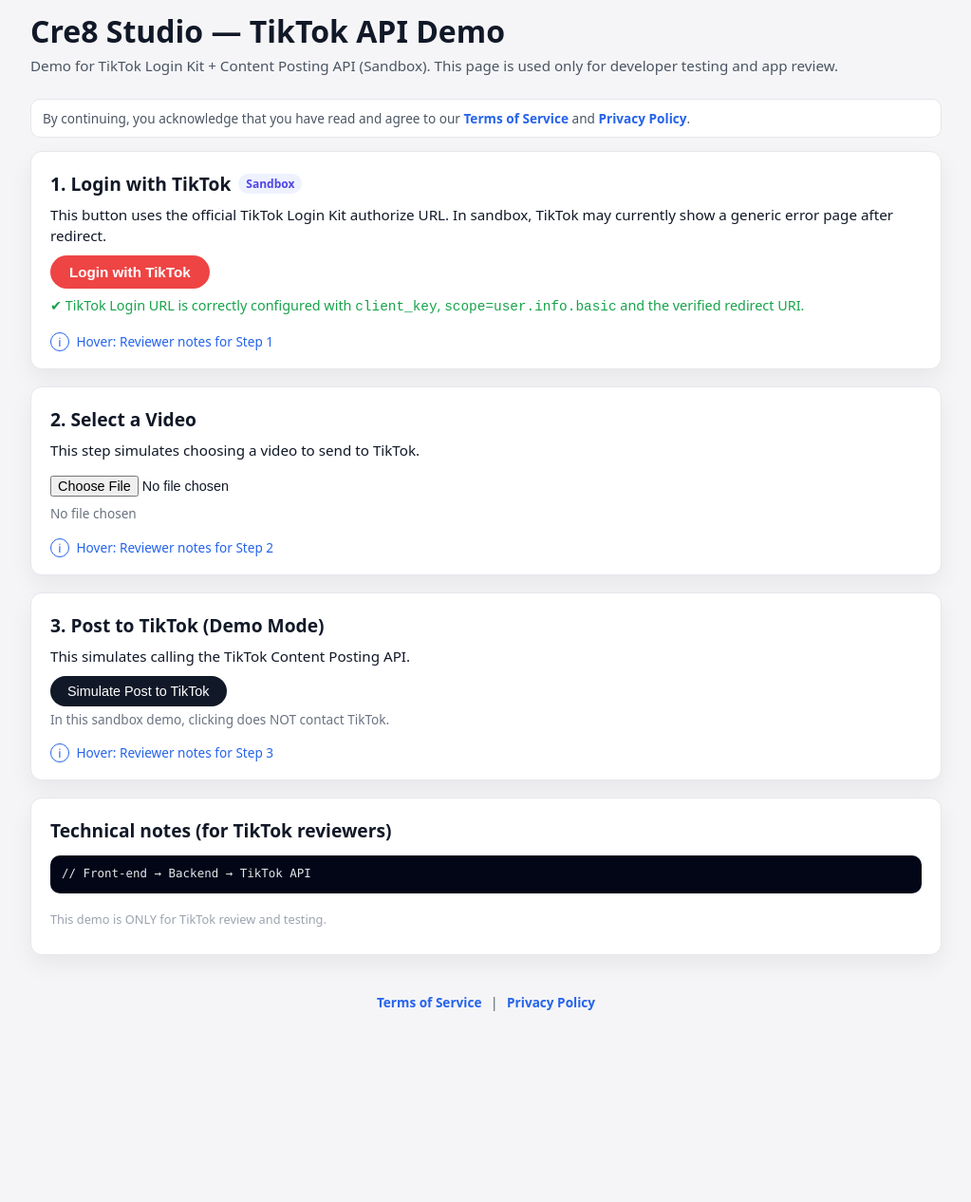
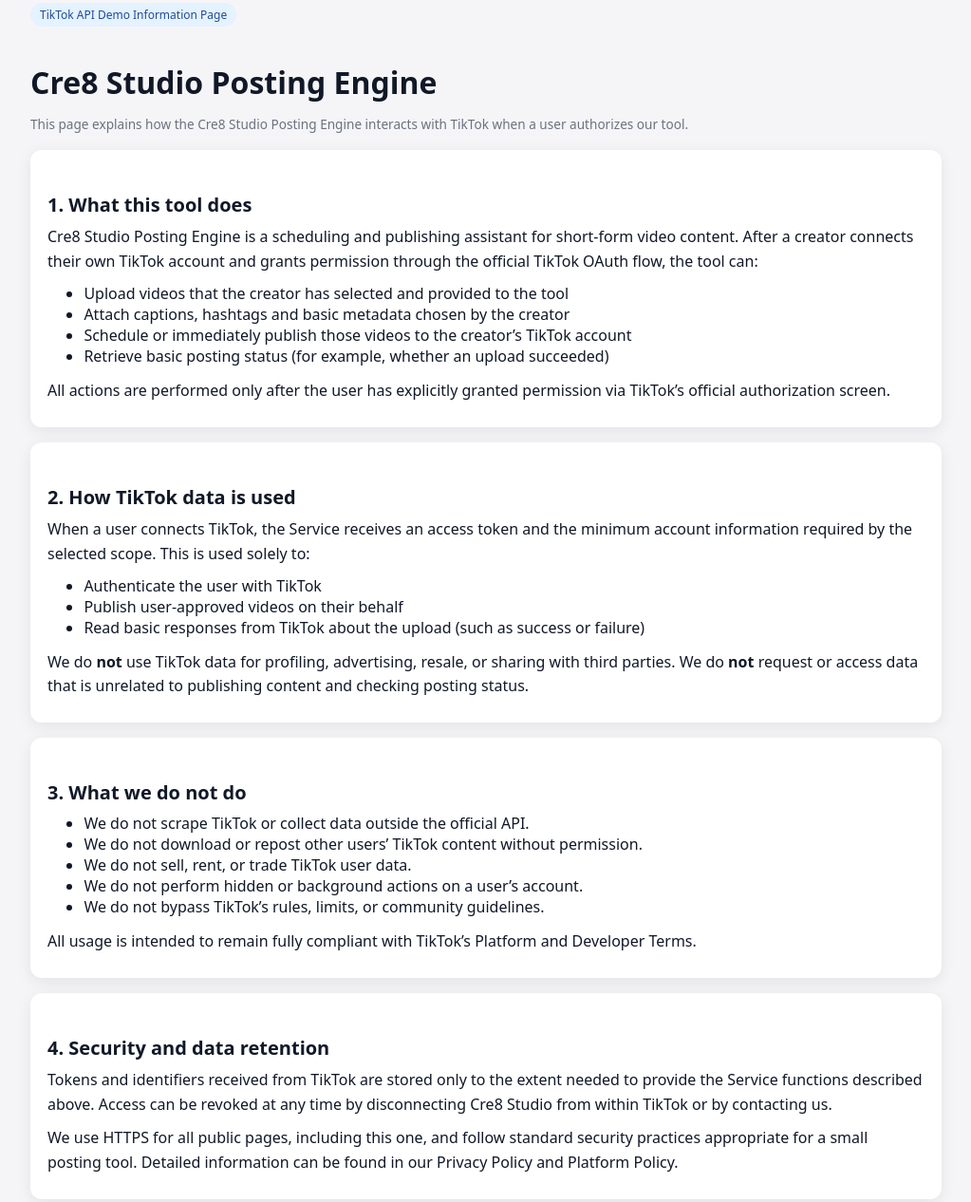
Before and after one commit to SirBM201/Cre8-Policy, a plain HTML site: page demo.html in a window 1280 px wide. Shown: the part 29-1295 px from the top of the page at 95% size, without its empty margins (128-1151 px from the left). Before the commit the page ends 1174 px from the top, so only its background shows below. Drawn offline with Linux system fonts and the light colour scheme.

Commit message:
Update demo.html

```diff
--- a/demo.html
+++ b/demo.html
@@ -16,369 +16,180 @@
 
     .page {
       max-width: 960px;
-      margin: 40px auto;
-      padding: 0 16px 40px;
+      margin: 0 auto;
+      padding: 32px 16px 48px;
     }
 
     h1 {
       font-size: 2rem;
-      margin-bottom: 0.25rem;
+      margin-bottom: 0.75rem;
     }
 
-    .subtitle {
-      margin-top: 0;
-      margin-bottom: 1.5rem;
-      color: #4b5563;
-      font-size: 0.95rem;
+    h2 {
+      font-size: 1.25rem;
+      margin-top: 1.75rem;
+      margin-bottom: 0.5rem;
     }
 
-    /* ==== New Legal Section Styling ==== */
-    .legal-notice {
-      font-size: 0.85rem;
-      color: #4b5563;
-      margin-bottom: 14px;
-      background: #fff;
-      border: 1px solid #e5e7eb;
-      padding: 10px 12px;
-      border-radius: 10px;
+    p {
+      line-height: 1.6;
+      margin: 0.4rem 0 0.6rem;
     }
 
-    .legal-notice a {
-      color: #2563eb;
-      text-decoration: none;
-      font-weight: 600;
+    ul {
+      margin: 0.4rem 0 0.8rem 1.2rem;
+      padding-left: 1.2rem;
     }
 
-    .legal-notice a:hover {
-      text-decoration: underline;
+    .badge {
+      display: inline-block;
+      padding: 4px 10px;
+      border-radius: 999px;
+      font-size: 0.75rem;
+      background: #e5f2ff;
+      color: #1f4b99;
+      margin-bottom: 1rem;
     }
-
-    .legal-footer {
-      text-align: center;
-      font-size: 0.85rem;
-      color: #4b5563;
-      margin-top: 40px;
-    }
-
-    .legal-footer a {
-      color: #2563eb;
-      text-decoration: none;
-      font-weight: 600;
-      margin: 0 6px;
-    }
-
-    .legal-footer a:hover {
-      text-decoration: underline;
-    }
-    /* ============================= */
 
     .card {
       background: #ffffff;
       border-radius: 12px;
-      padding: 20px 20px 18px;
-      margin-bottom: 18px;
-      box-shadow: 0 10px 24px rgba(15, 23, 42, 0.06);
-      border: 1px solid #e5e7eb;
+      padding: 16px 18px;
+      box-shadow: 0 4px 16px rgba(15, 23, 42, 0.08);
+      margin-top: 1rem;
     }
 
-    .card h2 {
-      margin-top: 0;
-      margin-bottom: 8px;
-      font-size: 1.2rem;
-      display: flex;
-      align-items: center;
-      gap: 8px;
+    a {
+      color: #1d4ed8;
+      text-decoration: underline;
     }
 
-    .badge {
-      display: inline-flex;
-      align-items: center;
-      padding: 2px 8px;
-      border-radius: 999px;
-      background: #eef2ff;
-      color: #4f46e5;
-      font-size: 0.75rem;
-      font-weight: 600;
+    .links {
+      margin-top: 1.5rem;
+      font-size: 0.95rem;
     }
 
-    p {
-      margin-top: 4px;
-      margin-bottom: 10px;
-      font-size: 0.95rem;
-      line-height: 1.45;
+    .links a {
+      margin-right: 12px;
     }
 
-    button.primary {
-      background: #ef4444;
-      border: none;
-      border-radius: 999px;
-      color: #ffffff;
-      padding: 9px 20px;
-      font-size: 0.95rem;
-      cursor: pointer;
-      font-weight: 600;
-    }
-
-    button.primary:hover {
-      background: #dc2626;
-    }
-
-    button.secondary {
-      background: #111827;
-      border: none;
-      border-radius: 999px;
-      color: #ffffff;
-      padding: 8px 18px;
-      font-size: 0.9rem;
-      cursor: pointer;
-      font-weight: 500;
-    }
-
-    button.secondary:hover {
-      background: #020617;
-    }
-
-    .status {
-      font-size: 0.9rem;
-      color: #16a34a;
-      margin-top: 8px;
-    }
-
-    .note {
+    .muted {
       font-size: 0.85rem;
       color: #6b7280;
-      margin-top: 4px;
-    }
-
-    input[type="file"] {
-      margin: 6px 0 4px;
-      font-size: 0.9rem;
-    }
-
-    .help {
-      display: inline-block;
-      position: relative;
-      margin-top: 6px;
-      font-size: 0.85rem;
-      color: #2563eb;
-      cursor: help;
-    }
-
-    .help::before {
-      content: "ℹ";
-      display: inline-flex;
-      align-items: center;
-      justify-content: center;
-      width: 18px;
-      height: 18px;
-      border-radius: 999px;
-      border: 1px solid #2563eb;
-      margin-right: 4px;
-      font-size: 0.8rem;
-    }
-
-    .help-text {
-      position: absolute;
-      left: 0;
-      top: 120%;
-      z-index: 20;
-      min-width: 260px;
-      max-width: 420px;
-      background: #111827;
-      color: #f9fafb;
-      padding: 10px 12px;
-      border-radius: 10px;
-      font-size: 0.78rem;
-      line-height: 1.4;
-      box-shadow: 0 10px 30px rgba(15, 23, 42, 0.4);
-      opacity: 0;
-      visibility: hidden;
-      transform: translateY(4px);
-      transition: opacity 0.15s ease-out, transform 0.15s ease-out,
-        visibility 0.15s;
-    }
-
-    .help:hover .help-text {
-      opacity: 1;
-      visibility: visible;
-      transform: translateY(0);
-    }
-
-    #tiktok-tech-notes { font-size: 0.9rem; }
-    #tiktok-tech-notes pre {
-      background: #020617;
-      color: #e5e7eb;
-      padding: 10px 12px;
-      border-radius: 10px;
-      overflow-x: auto;
-      font-size: 0.78rem;
-      line-height: 1.5;
-    }
-
-    #tiktok-tech-notes code {
-      font-family: ui-monospace, SFMono-Regular, Menlo, Monaco, Consolas,
-        "Liberation Mono", "Courier New", monospace;
-    }
-
-    .footer-note {
-      font-size: 0.8rem;
-      color: #9ca3af;
-      margin-top: 18px;
     }
   </style>
 </head>
 
 <body>
   <div class="page">
-    <h1>Cre8 Studio — TikTok API Demo</h1>
-    <p class="subtitle">
-      Demo for TikTok Login Kit + Content Posting API (Sandbox).
-      This page is used only for developer testing and app review.
+    <span class="badge">TikTok API Demo Information Page</span>
+
+    <h1>Cre8 Studio Posting Engine</h1>
+    <p class="muted">
+      This page explains how the Cre8 Studio Posting Engine interacts with TikTok when a
+      user authorizes our tool.
     </p>
 
-    <!-- ⭐ New Mandatory Legal Block -->
-    <div class="legal-notice">
-      By continuing, you acknowledge that you have read and agree to our
-      <a href="https://sirbm201.github.io/Cre8-Policy/terms.html" target="_blank">Terms of Service</a>
-      and
-      <a href="https://sirbm201.github.io/Cre8-Policy/privacy.html" target="_blank">Privacy Policy</a>.
+    <div class="card">
+      <h2>1. What this tool does</h2>
+      <p>
+        Cre8 Studio Posting Engine is a scheduling and publishing assistant for short-form
+        video content. After a creator connects their own TikTok account and grants
+        permission through the official TikTok OAuth flow, the tool can:
+      </p>
+      <ul>
+        <li>Upload videos that the creator has selected and provided to the tool</li>
+        <li>Attach captions, hashtags and basic metadata chosen by the creator</li>
+        <li>Schedule or immediately publish those videos to the creator’s TikTok account</li>
+        <li>Retrieve basic posting status (for example, whether an upload succeeded)</li>
+      </ul>
+      <p>
+        All actions are performed only after the user has explicitly granted permission
+        via TikTok’s official authorization screen.
+      </p>
     </div>
 
-    <!-- STEP 1: LOGIN WITH TIKTOK -->
-    <section class="card" id="step1">
-      <h2>
-        1. Login with TikTok
-        <span class="badge">Sandbox</span>
-      </h2>
+    <div class="card">
+      <h2>2. How TikTok data is used</h2>
+      <p>
+        When a user connects TikTok, the Service receives an access token and the minimum
+        account information required by the selected scope. This is used solely to:
+      </p>
+      <ul>
+        <li>Authenticate the user with TikTok</li>
+        <li>Publish user-approved videos on their behalf</li>
+        <li>Read basic responses from TikTok about the upload (such as success or failure)</li>
+      </ul>
+      <p>
+        We do <strong>not</strong> use TikTok data for profiling, advertising, resale, or
+        sharing with third parties. We do <strong>not</strong> request or access data that
+        is unrelated to publishing content and checking posting status.
+      </p>
+    </div>
 
+    <div class="card">
+      <h2>3. What we do not do</h2>
+      <ul>
+        <li>We do not scrape TikTok or collect data outside the official API.</li>
+        <li>We do not download or repost other users’ TikTok content without permission.</li>
+        <li>We do not sell, rent, or trade TikTok user data.</li>
+        <li>We do not perform hidden or background actions on a user’s account.</li>
+        <li>We do not bypass TikTok’s rules, limits, or community guidelines.</li>
+      </ul>
       <p>
-        This button uses the official TikTok Login Kit authorize URL.
-        In sandbox, TikTok may currently show a generic error page after redirect.
+        All usage is intended to remain fully compliant with TikTok’s Platform and
+        Developer Terms.
       </p>
+    </div>
 
-      <button class="primary" id="loginBtn">Login with TikTok</button>
+    <div class="card">
+      <h2>4. Security and data retention</h2>
+      <p>
+        Tokens and identifiers received from TikTok are stored only to the extent needed
+        to provide the Service functions described above. Access can be revoked at any time
+        by disconnecting Cre8 Studio from within TikTok or by contacting us.
+      </p>
+      <p>
+        We use HTTPS for all public pages, including this one, and follow standard
+        security practices appropriate for a small posting tool. Detailed information
+        can be found in our Privacy Policy and Platform Policy.
+      </p>
+    </div>
 
-      <p class="status">
-        ✔ TikTok Login URL is correctly configured with
-        <code>client_key</code>, <code>scope=user.info.basic</code> and the
-        verified redirect URI.
+    <div class="card">
+      <h2>5. How to revoke access</h2>
+      <p>
+        A user can stop Cre8 Studio from accessing their TikTok account at any time by:
       </p>
+      <ul>
+        <li>Removing the Cre8 Studio authorization from their TikTok account settings; or</li>
+        <li>Contacting us and requesting that we remove their tokens and disconnect access.</li>
+      </ul>
+    </div>
 
-      <div class="help">
-        Hover: Reviewer notes for Step 1
-        <div class="help-text">
-          <strong>Reviewer note:</strong><br />
-          When the user clicks <em>Login with TikTok</em>, we redirect to:
-          <code>https://www.tiktok.com/auth/authorize</code><br/><br/>
-          Required params included:<br/>
-          <code>client_key</code>, <code>scope</code>,
-          <code>response_type=code</code> and verified redirect URL.<br/><br/>
-          Sandbox error screens are normal during review testing.
-        </div>
-      </div>
-    </section>
+    <div class="card">
+      <h2>6. Contact</h2>
+      <p>
+        Cre8 Studio Posting Engine is operated by <strong>BMS Creative Concept</strong>.
+        If you have any questions about how this tool interacts with TikTok or about how
+        your data is handled, you can contact us at:
+      </p>
+      <p>
+        <strong>bms.concept@hotmail.com</strong>
+      </p>
+    </div>
 
-    <!-- STEP 2: SELECT A VIDEO -->
-    <section class="card" id="step2">
-      <h2>2. Select a Video</h2>
-      <p>This step simulates choosing a video to send to TikTok.</p>
+    <div class="links">
+      <strong>Legal Documents</strong><br />
+      <a href="/privacy.html">Privacy Policy</a>
+      <a href="/terms.html">Terms of Use</a>
+      <a href="/policy.html">Platform Policy</a>
+    </div>
 
-      <input type="file" id="videoInput" accept="video/*" />
-      <p class="note" id="videoName">No file chosen</p>
-
-      <div class="help">
-        Hover: Reviewer notes for Step 2
-        <div class="help-text">
-          Backend will upload selected file using
-          <code>video.upload</code> endpoint, paired with user's TikTok token.
-        </div>
-      </div>
-    </section>
-
-    <!-- STEP 3: POST TO TIKTOK -->
-    <section class="card" id="step3">
-      <h2>3. Post to TikTok (Demo Mode)</h2>
-      <p>
-        This simulates calling the TikTok Content Posting API.
-      </p>
-
-      <button class="secondary" id="postDemoBtn">Simulate Post to TikTok</button>
-
-      <p class="note">
-        In this sandbox demo, clicking does NOT contact TikTok.
-      </p>
-
-      <div class="help">
-        Hover: Reviewer notes for Step 3
-        <div class="help-text">
-          Real implementation:<br/>
-          1) Read stored TikTok access token<br/>
-          2) Upload via <code>video.upload</code><br/>
-          3) Optionally publish via <code>video.publish</code>.
-        </div>
-      </div>
-    </section>
-
-    <!-- TECH NOTES -->
-    <section class="card" id="tiktok-tech-notes">
-      <h2>Technical notes (for TikTok reviewers)</h2>
-      <pre><code>// Front-end → Backend → TikTok API</code></pre>
-      <p class="footer-note">
-        This demo is ONLY for TikTok review and testing.
-      </p>
-    </section>
-
-    <!-- ⭐ Footer Legal -->
-    <div class="legal-footer">
-      <a href="https://sirbm201.github.io/Cre8-Policy/terms.html" target="_blank">Terms of Service</a>
-      |
-      <a href="https://sirbm201.github.io/Cre8-Policy/privacy.html" target="_blank">Privacy Policy</a>
-    </div>
+    <p class="muted" style="margin-top: 1.5rem;">
+      This page is provided to help TikTok reviewers and users understand what the
+      Cre8 Studio Posting Engine does and how it uses TikTok API permissions.
+    </p>
   </div>
-
-  <script>
-    // LOGIN
-    const loginBtn = document.getElementById("loginBtn");
-    if (loginBtn) {
-      loginBtn.addEventListener("click", function () {
-        const authorizeUrl =
-          "https://www.tiktok.com/auth/authorize/?" +
-          "client_key=sbawndwfausqcx3gz3" +
-          "&scope=user.info.basic" +
-          "&response_type=code" +
-          "&redirect_uri=" +
-          encodeURIComponent("https://sirbm201.github.io/Cre8-Policy/demo.html");
-
-        window.location.href = authorizeUrl;
-      });
-    }
-
-    // VIDEO PICKER
-    const videoInput = document.getElementById("videoInput");
-    const videoName = document.getElementById("videoName");
-    if (videoInput && videoName) {
-      videoInput.addEventListener("change", () => {
-        videoName.textContent =
-          videoInput.files && videoInput.files[0]
-            ? "Selected file: " + videoInput.files[0].name + " (demo only)"
-            : "No file chosen";
-      });
-    }
-
-    // DEMO POST BUTTON
-    const postDemoBtn = document.getElementById("postDemoBtn");
-    if (postDemoBtn) {
-      postDemoBtn.addEventListener("click", () => {
-        alert(
-          "Demo only:\n\n" +
-            "- Backend will:\n" +
-            "  1) Read TikTok access token\n" +
-            "  2) Upload video via video.upload\n" +
-            "  3) Publish via video.publish\n\n" +
-            "No real upload occurs in this review demo."
-        );
-      });
-    }
-  </script>
 </body>
 </html>
```
